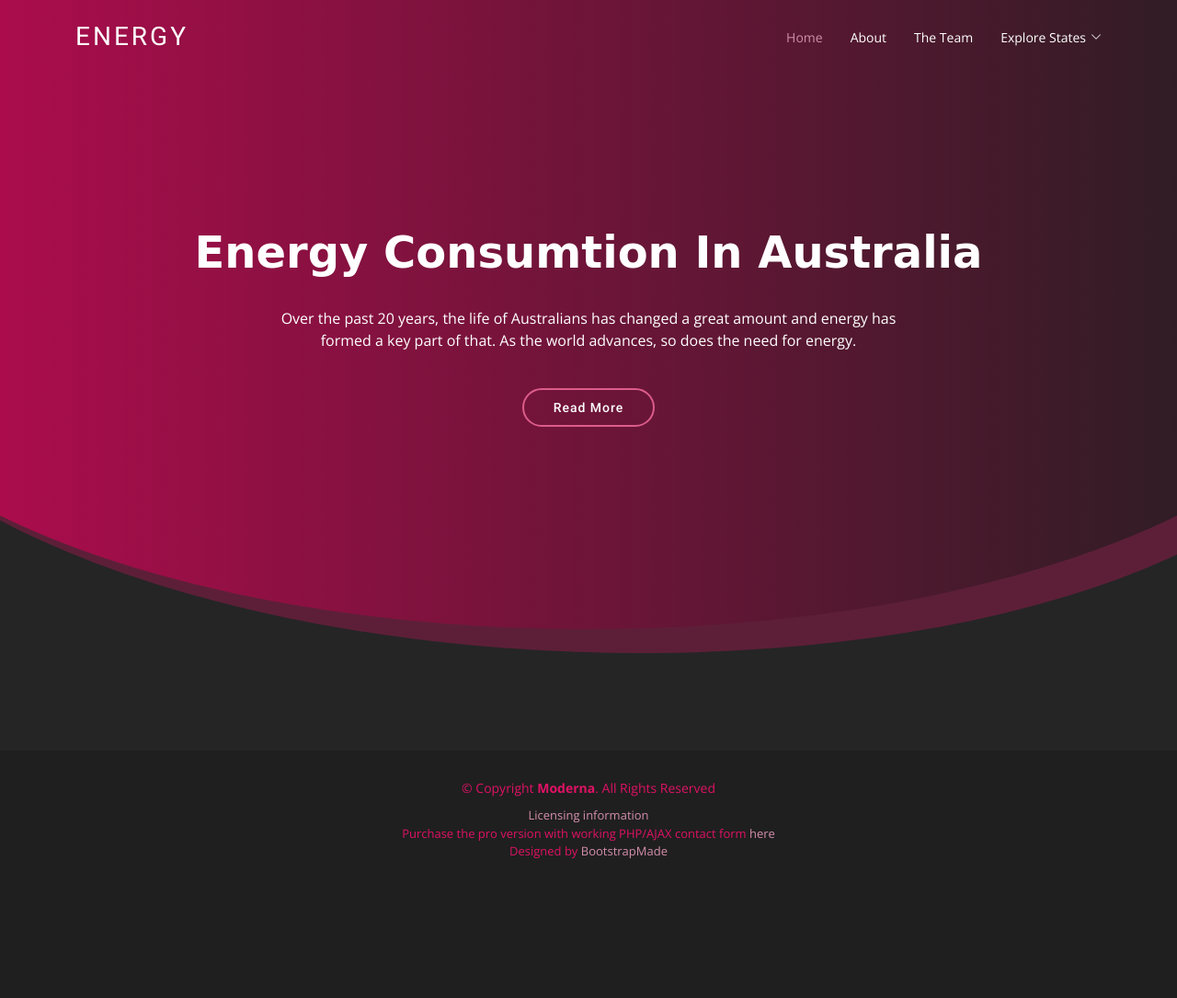
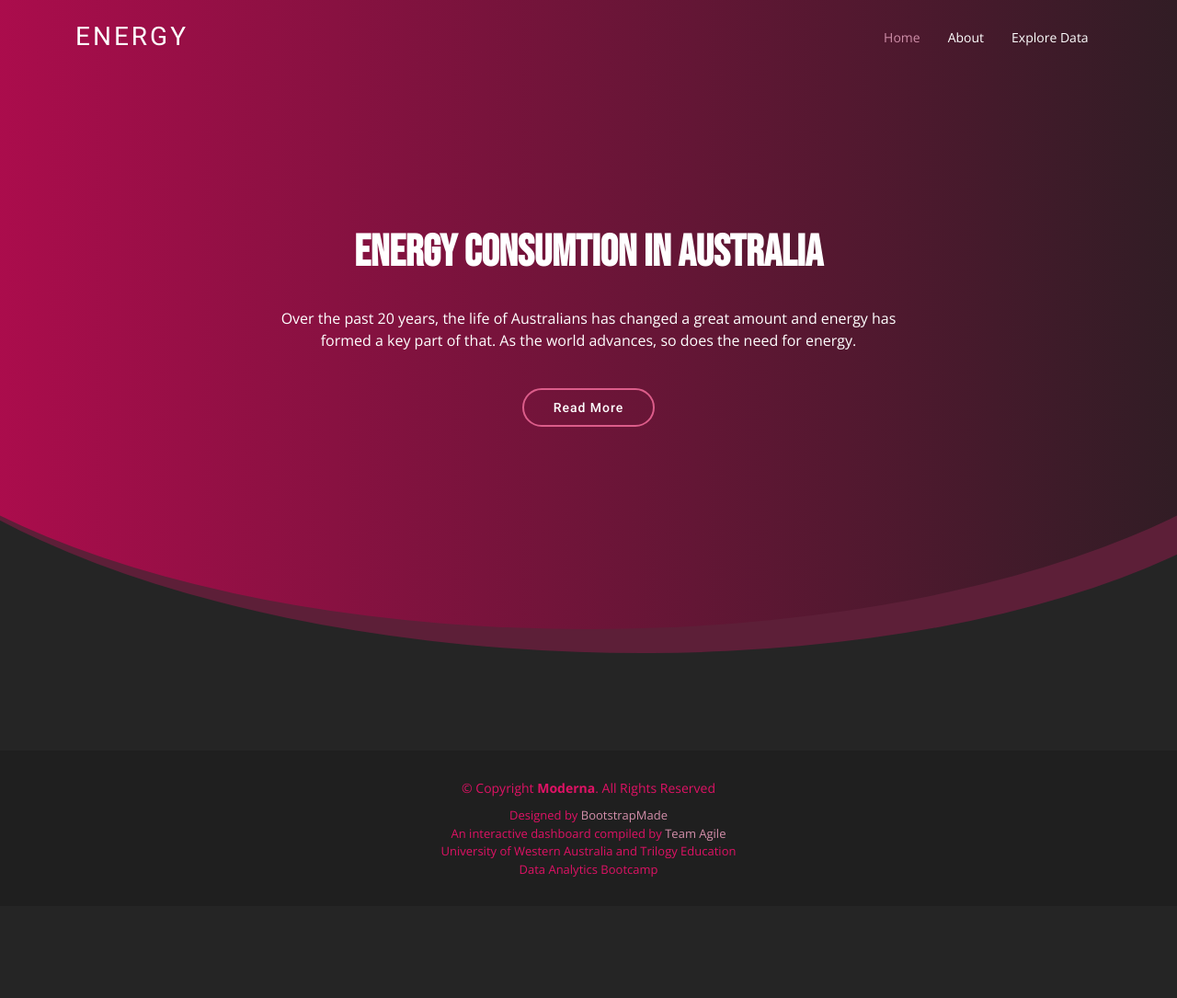
Before and after one commit to presitkaur/Energy-Consumption-Australia, a Flask app: page / in a window 1280 px wide. Shown: the whole page at 92% size. Before the commit the page ends 934 px from the top, so only its background shows below. Run offline with Flask 2, Linux system fonts and the light colour scheme; some libraries are stand-ins or nearby versions; some web fonts are replaced.

Commit message:
Landing page HTML

```diff
--- a/web-stuff/templates/index.html
+++ b/web-stuff/templates/index.html
@@ -11,18 +11,19 @@
 
   <!-- Google Fonts -->
   <link href="https://fonts.googleapis.com/css?family=Open+Sans:300,300i,400,400i,600,600i,700,700i|Roboto:300,300i,400,400i,500,500i,700,700i&display=swap" rel="stylesheet">
+  <link href="https://fonts.googleapis.com/css2?family=Bebas+Neue&display=swap" rel="stylesheet">
 
   <!-- Vendor CSS Files -->
-  <link href="assets/vendor/animate.css/animate.min.css" rel="stylesheet">
-  <link href="assets/vendor/aos/aos.css" rel="stylesheet">
-  <link href="assets/vendor/bootstrap/css/bootstrap.min.css" rel="stylesheet">
-  <link href="assets/vendor/bootstrap-icons/bootstrap-icons.css" rel="stylesheet">
-  <link href="assets/vendor/boxicons/css/boxicons.min.css" rel="stylesheet">
-  <link href="assets/vendor/glightbox/css/glightbox.min.css" rel="stylesheet">
-  <link href="assets/vendor/swiper/swiper-bundle.min.css" rel="stylesheet">
+  <link href="{{ url_for('static',  filename='css/animate2.min.css') }}" rel="stylesheet">
+  <link href="{{ url_for('static',  filename='css/aos.css') }}" rel="stylesheet">
+  <link href="{{ url_for('static',  filename='css/bootstrap.min.css') }}" rel="stylesheet">
+  <link href="{{ url_for('static',  filename='css/bootstrap-icons.css') }}" rel="stylesheet">
+  <link href="{{ url_for('static',  filename='css/boxicon.css') }}" rel="stylesheet">
+  <link href="{{ url_for('static',  filename='css/glightbox.min.css') }}" rel="stylesheet">
+  <link href="{{ url_for('static',  filename='css/swiper.min.css') }}" rel="stylesheet">
 
   <!-- Template Main CSS File -->
-  <link href="assets/css/style.css" rel="stylesheet">
+  <link href="{{ url_for('static',  filename='css/style.css') }}" rel="stylesheet">
 
   <!-- =======================================================
   * Template Name: Moderna - v4.1.0
@@ -46,8 +47,7 @@
         <ul>
           <li><a class="active " href="index.html">Home</a></li>
           <li><a href="about.html">About</a></li>
-          <li><a href="team.html">The Team</a></li>
-          <li class="dropdown"><a href="#"><span>Explore States</span> <i class="bi bi-chevron-down"></i></a>
+          <li class="dropdown"><a href="services.html"><span>Explore Data</span> <i class="bi bi-chevron-down"></i></a>
             <ul>
               <li><a href="#">Drop Down 1</a></li>
               <li class="dropdown"><a href="#"><span>Deep Drop Down</span> <i class="bi bi-chevron-right"></i></a>
@@ -98,9 +98,10 @@
         &copy; Copyright <strong><span>Moderna</span></strong>. All Rights Reserved
       </div>
       <div class="credits">
-        <a href="https://bootstrapmade.com/license/">Licensing information<br></a>
-        Purchase the pro version with working PHP/AJAX contact form <a href="https://bootstrapmade.com/free-bootstrap-template-corporate-moderna/">here <br></a>
-        Designed by <a href="https://bootstrapmade.com/">BootstrapMade</a>
+        Designed by <a href="https://bootstrapmade.com/">BootstrapMade</a><br>
+        An interactive dashboard compiled by <a href="https://github.com/presitkaur/Energy-Consumption-Australia">Team Agile</a><br>
+        University of Western Australia and Trilogy Education<br>
+        Data Analytics Bootcamp<br>
       </div>
     </div>
   </footer>
@@ -109,17 +110,16 @@
   <a href="#" class="back-to-top d-flex align-items-center justify-content-center"><i class="bi bi-arrow-up-short"></i></a>
 
   <!-- Vendor JS Files -->
-  <script src="assets/vendor/aos/aos.js"></script>
-  <script src="assets/vendor/bootstrap/js/bootstrap.bundle.min.js"></script>
-  <script src="assets/vendor/glightbox/js/glightbox.min.js"></script>
-  <script src="assets/vendor/isotope-layout/isotope.pkgd.min.js"></script>
-  <script src="assets/vendor/php-email-form/validate.js"></script>
-  <script src="assets/vendor/purecounter/purecounter.js"></script>
-  <script src="assets/vendor/swiper/swiper-bundle.min.js"></script>
-  <script src="assets/vendor/waypoints/noframework.waypoints.js"></script>
+  <script src="{{ url_for('static',  filename='js/aos.js') }}"></script>
+  <script src="{{ url_for('static',  filename='js/boostrap.bundle.min.js') }}"></script>
+  <script src="{{ url_for('static',  filename='js/glightbox.min.js') }}"></script>
+  <script src="{{ url_for('static',  filename='js/isotope.pkgd.min.js') }}"></script>
+  <script src="{{ url_for('static',  filename='js/purecounter.js') }}"></script>
+  <script src="{{ url_for('static',  filename='js/swiper-bundle.js') }}"></script>
+  <script src="{{ url_for('static',  filename='js/noframework.waypoints.js') }}"></script>
 
   <!-- Template Main JS File -->
-  <script src="assets/js/main.js"></script>
+  <script src="{{ url_for('static',  filename='js/main.js') }}"></script>
 
 </body>
 
```
